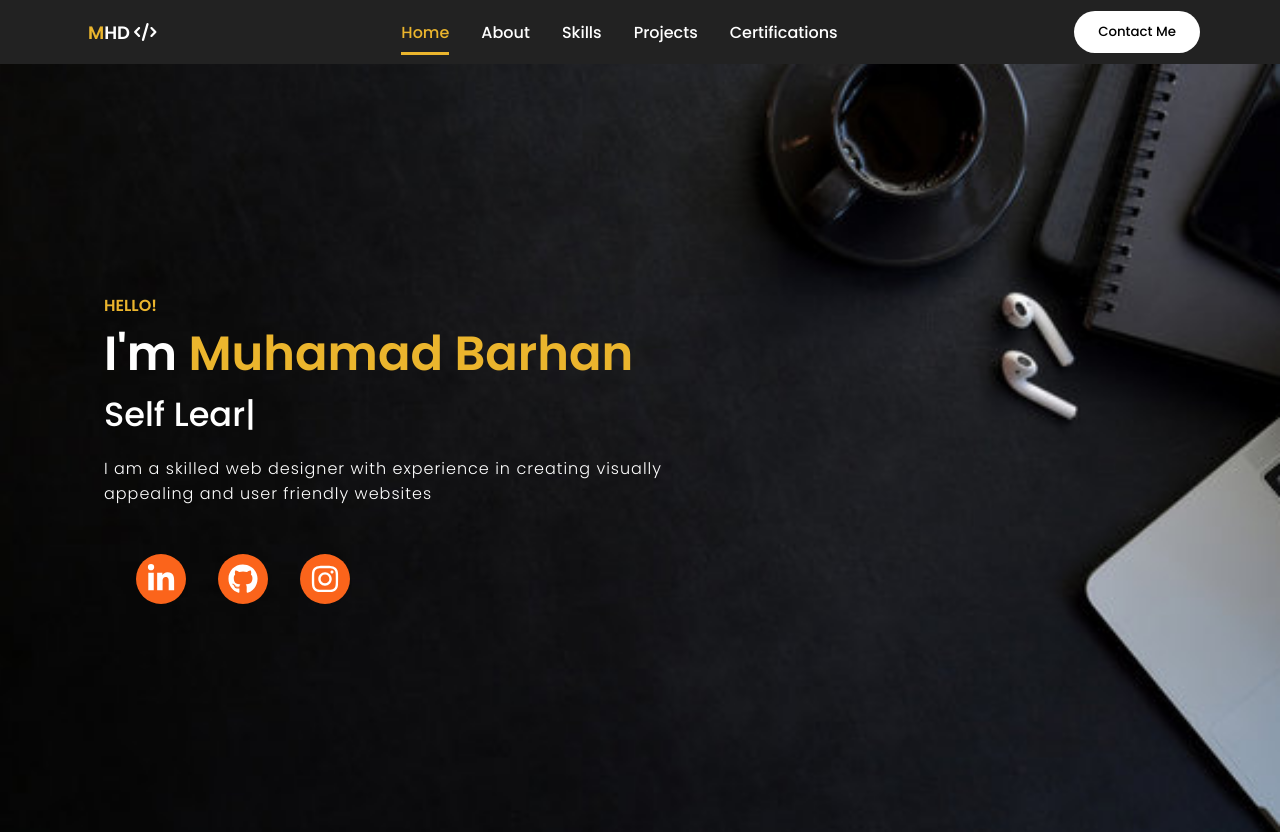
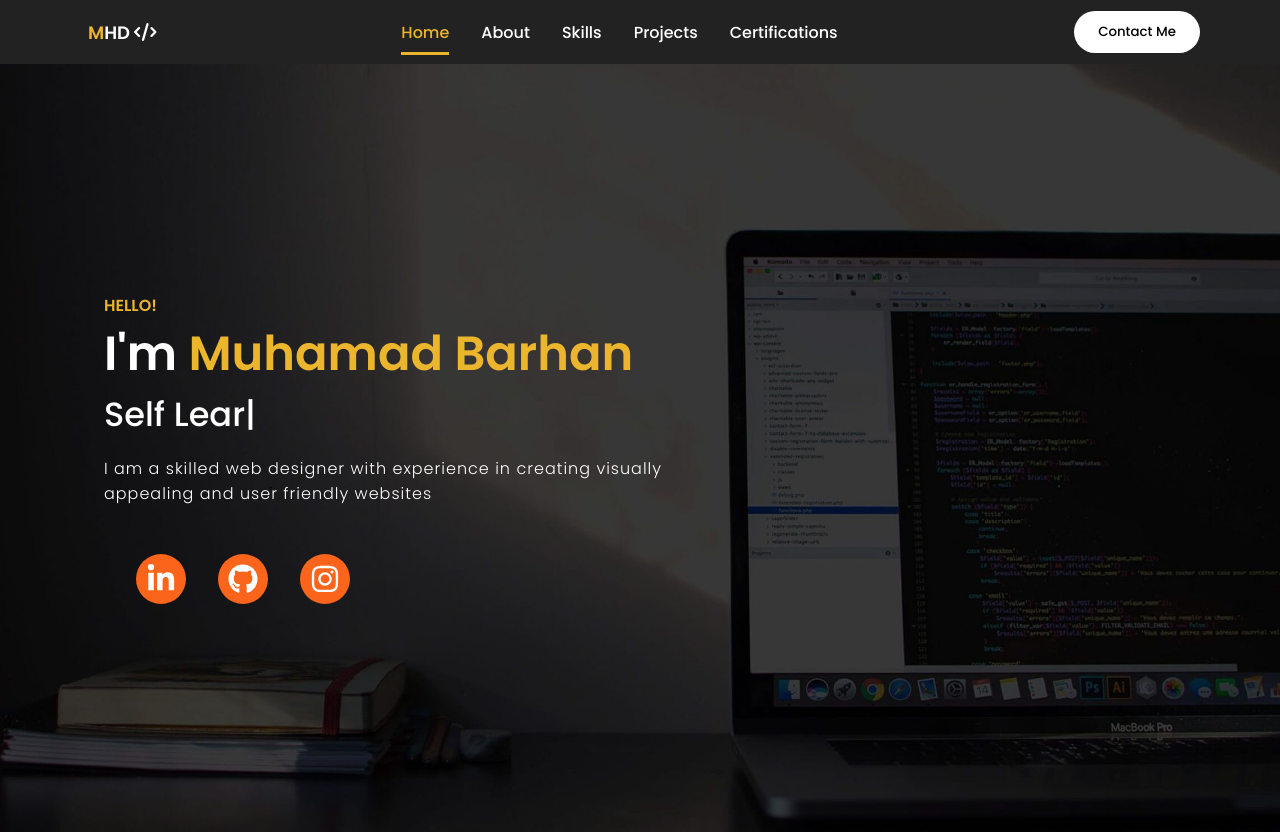
Before and after one commit to MuhamadBarhan/portfolio, a React (Create React App) app: page / in a window 1280 px wide. Shown: the top 832 px of the page. Built offline with nearby package versions, Linux system fonts and the light colour scheme.

Commit message:
changes.

```diff
--- a/src/components/Intro/intro.css
+++ b/src/components/Intro/intro.css
@@ -3,7 +3,7 @@
     width: 100%;
     display: flex;
     height: 100vh;
-    background-image: url('../../assets/bg4.jpg');
+    background-image: url('../../assets/bg.jpg');
     background-size: cover;
     background-repeat: no-repeat;
     background-position: center center;
@@ -94,6 +94,9 @@
     .introTitle {
         color: rgb(235, 235, 235);
     }
+    #intro {
+        background-image: url('../../assets/bg4.jpg');
+    }
 }
 
 @media screen and (max-width:450px) {
@@ -105,4 +108,7 @@
     .introPara {
         font-size: 16px;
     }
+    #intro {
+        background-image: url('../../assets/bg4.jpg');
+    }
 }
```
